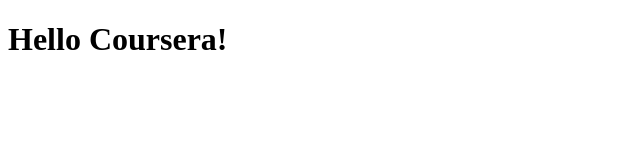
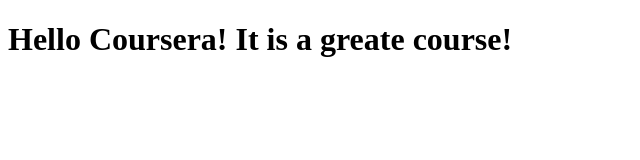
Before and after one commit to Als100/coursera-test, a plain HTML site: page site/index.html in a window 1280 px wide. Shown: the whole page, without its empty margins (0-640 px from the left). Drawn offline with Linux system fonts and the light colour scheme.

Commit message:
Small addition to our page content

```diff
--- a/site/index.html
+++ b/site/index.html
@@ -4,6 +4,6 @@
 	<title>Hello Coursera!</title>
 </head>
 <body>
-<h1>Hello Coursera!</h1>
+<h1>Hello Coursera! It is a greate course!</h1>
 </body>
 </html>
```
